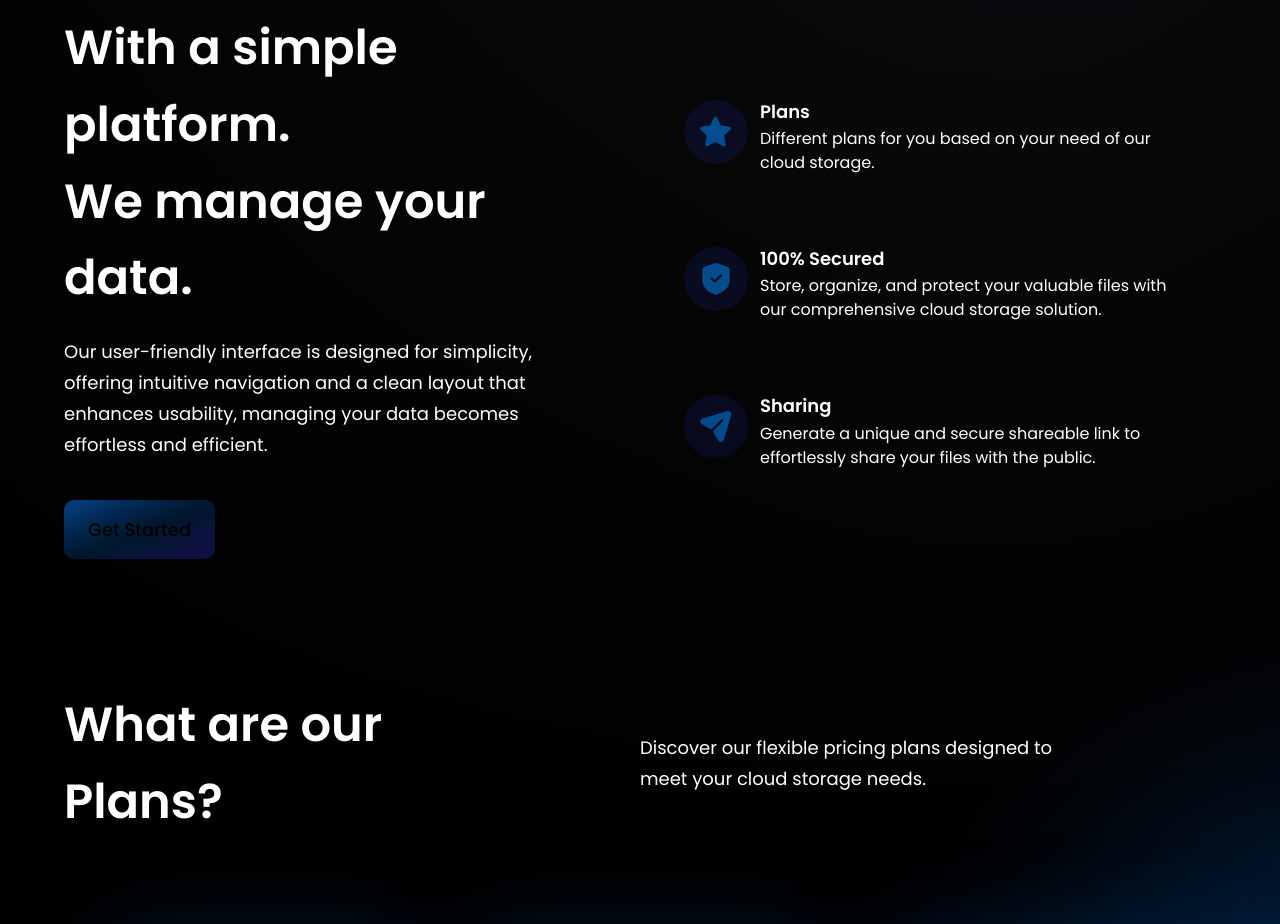
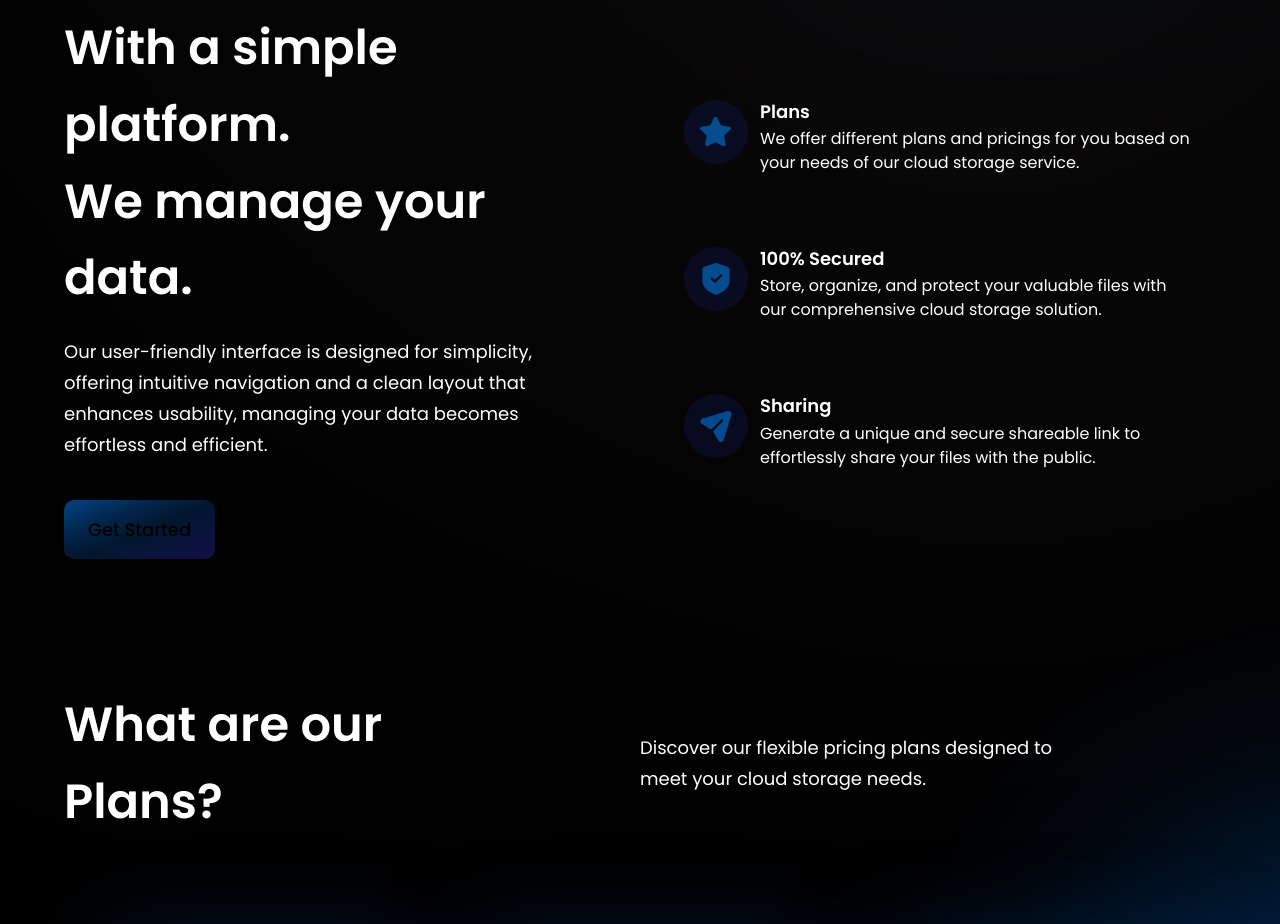
Before and after one commit to ImadRahhali/CloudNest, a React (Create React App) app in the folder cloudnest/: page / in a window 1280 px wide. Shown: the part 960-1884 px from the top of the page. Built offline with nearby package versions, Linux system fonts and the light colour scheme.

Commit message:
finished landing page v2

```diff
--- a/cloudnest/src/constants/index.js
+++ b/cloudnest/src/constants/index.js
@@ -29,7 +29,7 @@ export const features = [
     icon: star,
     title: "Plans",
     content:
-      "Different plans for you based on your need of our cloud storage.",
+      "We offer different plans and pricings for you based on your needs of our cloud storage service.",
   },
   {
     id: "feature-2",
```
